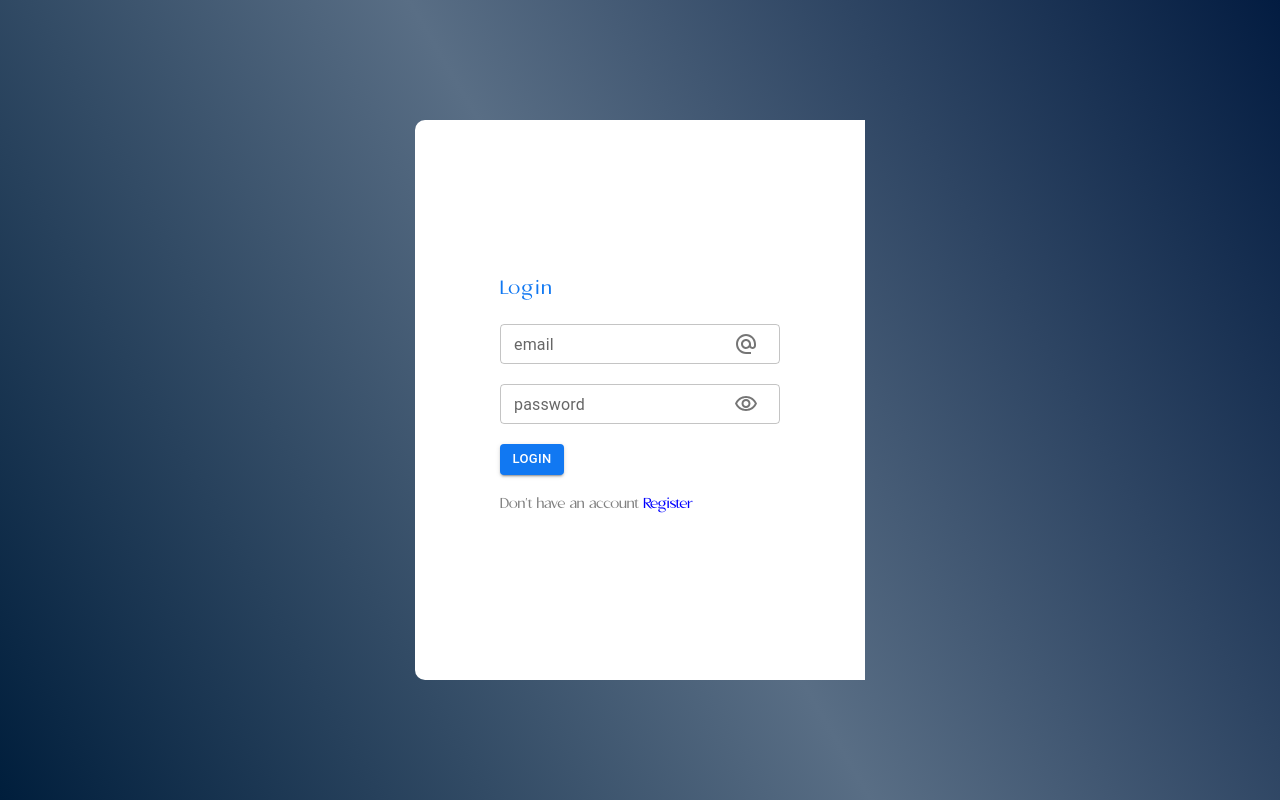
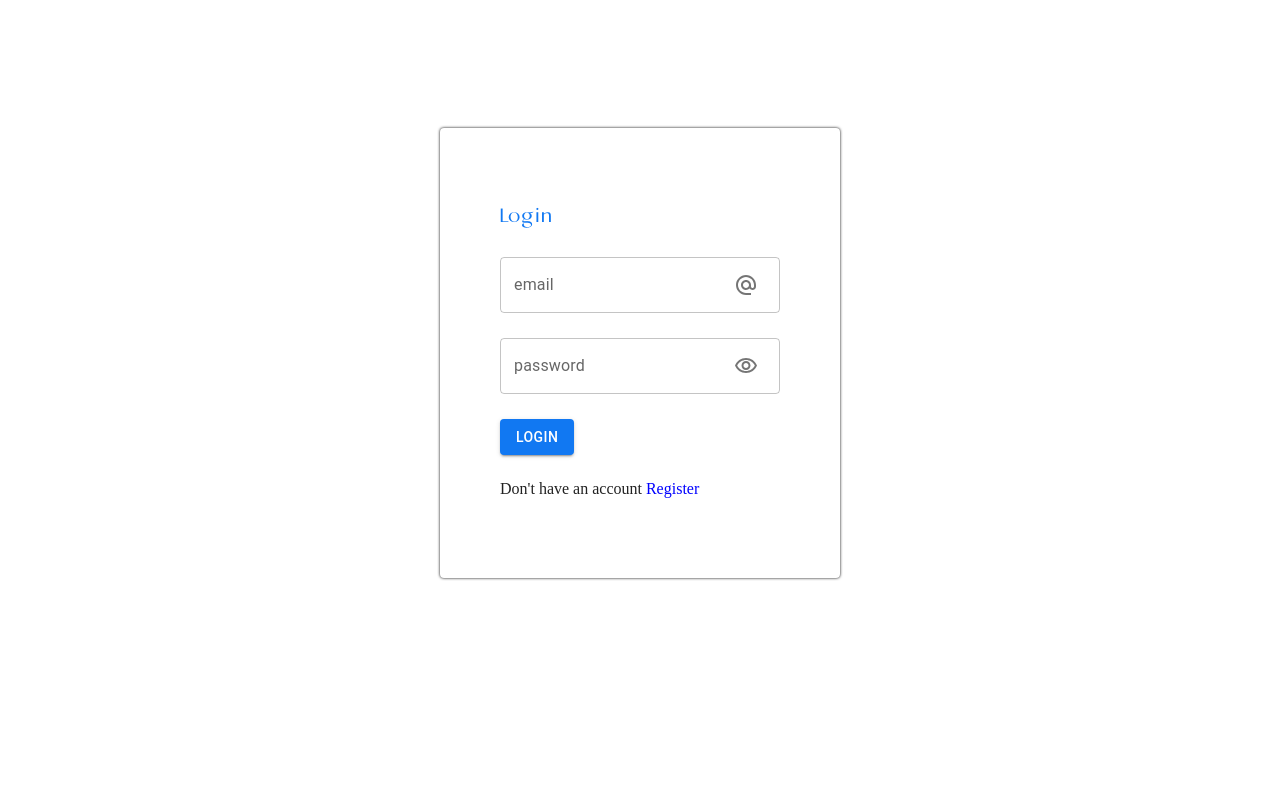
Before and after one commit to maitrikatta/maitrikatta-frontend, a React (Create React App) app: page /login in a window 1280 px wide. Built offline with nearby package versions, Linux system fonts and the light colour scheme.

Commit message:
Login page dark mode bug removed response obj undefined in Profile bug on internet lost removed

```diff
--- a/src/Routes/Login.js
+++ b/src/Routes/Login.js
@@ -1,6 +1,5 @@
 import React, { useState, useRef } from 'react';
 import { useNavigate } from 'react-router-dom';
-import register from '../style/register.module.css';
 import {
   Box,
   TextField,
@@ -8,18 +7,21 @@ import {
   Button,
   Icon,
   Typography,
+  Paper,
 } from '@mui/material';
 import VisibilityOutlinedIcon from '@mui/icons-material/VisibilityOutlined';
 import AlternateEmailOutlinedIcon from '@mui/icons-material/AlternateEmailOutlined';
 import VisibilityOff from '@mui/icons-material/VisibilityOff';
 import noAuthAxios from '../axios/noAuthAxios';
 import ErrorIcon from '@mui/icons-material/Error';
+import { useEffect } from 'react';
 function Login() {
   const navigate = useNavigate();
   const [form, setForm] = useState({
     email: '',
     password: '',
   });
+  const [windowHeight, setWindowHeight] = useState(800);
   const [axiosError, setAxiosError] = useState();
   const [error, setError] = useState({
     emailErr: null,
@@ -28,6 +30,9 @@ function Login() {
   const [hide, setHide] = useState(true);
   const passRef = useRef('');
   const emailRef = useRef('');
+  useEffect(() => {
+    setWindowHeight(window.innerHeight);
+  }, []);
   //send credentials
 
   const sendLoginForm = async ({ email, password }) => {
@@ -92,9 +97,40 @@ function Login() {
   };
 
   return (
-    <section className={register.wrapper}>
-      <form action="#" onSubmit={(e) => validate(e)} className={register.left}>
-        <div className={register.snippet_wrapper}>
+    <Paper
+      component="main"
+      elevation={16}
+      square
+      sx={{
+        display: 'flex',
+        // paddingTop: '5%',
+        width: '100%',
+        height: windowHeight,
+        boxSizing: 'border-box',
+      }}
+    >
+      <Paper
+        elevation={4}
+        sx={{
+          width: { xs: '90%', sm: '400px' },
+          margin: '10% auto',
+          height: '450px',
+          display: 'flex',
+          justifyContent: 'center',
+          boxShadow: '0px 0px 3px black',
+        }}
+      >
+        <Box
+          component="form"
+          sx={{
+            display: 'flex',
+            flexDirection: 'column',
+            gap: '25px',
+            paddingTop: '20px',
+          }}
+          action="#"
+          onSubmit={(e) => validate(e)}
+        >
           <Box
             sx={{
               display: 'flex',
@@ -114,7 +150,7 @@ function Login() {
             </Icon>
             <Typography sx={{ color: 'white' }}>{axiosError}</Typography>
           </Box>
-          <div className={register.snippet}>
+          <div>
             <Typography
               sx={{
                 fontFamily: 'apollo',
@@ -128,7 +164,7 @@ function Login() {
             </Typography>
           </div>
 
-          <div className={register.snippet}>
+          <div>
             <TextField
               onChange={(e) => {
                 setForm({ ...form, email: e.target.value.trim() });
@@ -137,7 +173,7 @@ function Login() {
               variant="outlined"
               label="email"
               placeholder="enter your email"
-              size="small"
+              size="medium"
               helperText={error.emailErr}
               type="email"
               inputRef={emailRef}
@@ -152,7 +188,7 @@ function Login() {
               }}
             />
           </div>
-          <div className={register.snippet}>
+          <div>
             <TextField
               onChange={(e) => {
                 setForm({ ...form, password: e.target.value });
@@ -162,7 +198,7 @@ function Login() {
               label="password"
               color={error.passwordErr ? 'error' : 'primary'}
               placeholder="create new password"
-              size="small"
+              size="medium"
               type={hide ? 'password' : 'text'}
               helperText={error.passwordErr}
               inputRef={passRef}
@@ -179,9 +215,9 @@ function Login() {
               }}
             />
           </div>
-          <div className={register.snippet}>
+          <div>
             <Button
-              size="small"
+              size="medium"
               color="primary"
               type="submit"
               variant="contained"
@@ -189,14 +225,20 @@ function Login() {
               Login
             </Button>
           </div>
-          <div className={register.snippet}>
-            <p className={register.sign}>
-              Don't have an account <a href="register">Register</a>
+          <div>
+            <p>
+              Don't have an account{'  '}
+              <a
+                style={{ color: 'blue', textDecoration: 'none' }}
+                href="register"
+              >
+                Register
+              </a>
             </p>
           </div>
-        </div>
-      </form>
-    </section>
+        </Box>
+      </Paper>
+    </Paper>
   );
 }
 
--- a/src/Routes/Profile.js
+++ b/src/Routes/Profile.js
@@ -62,7 +62,7 @@ function Profile() {
         setDisable(false);
       }
     } catch (error) {
-      if (error.response.status === 401) navigate('/login', { replace: true });
+      if (error?.response.status === 401) navigate('/login', { replace: true });
     }
   }
   useEffect(() => {
```
